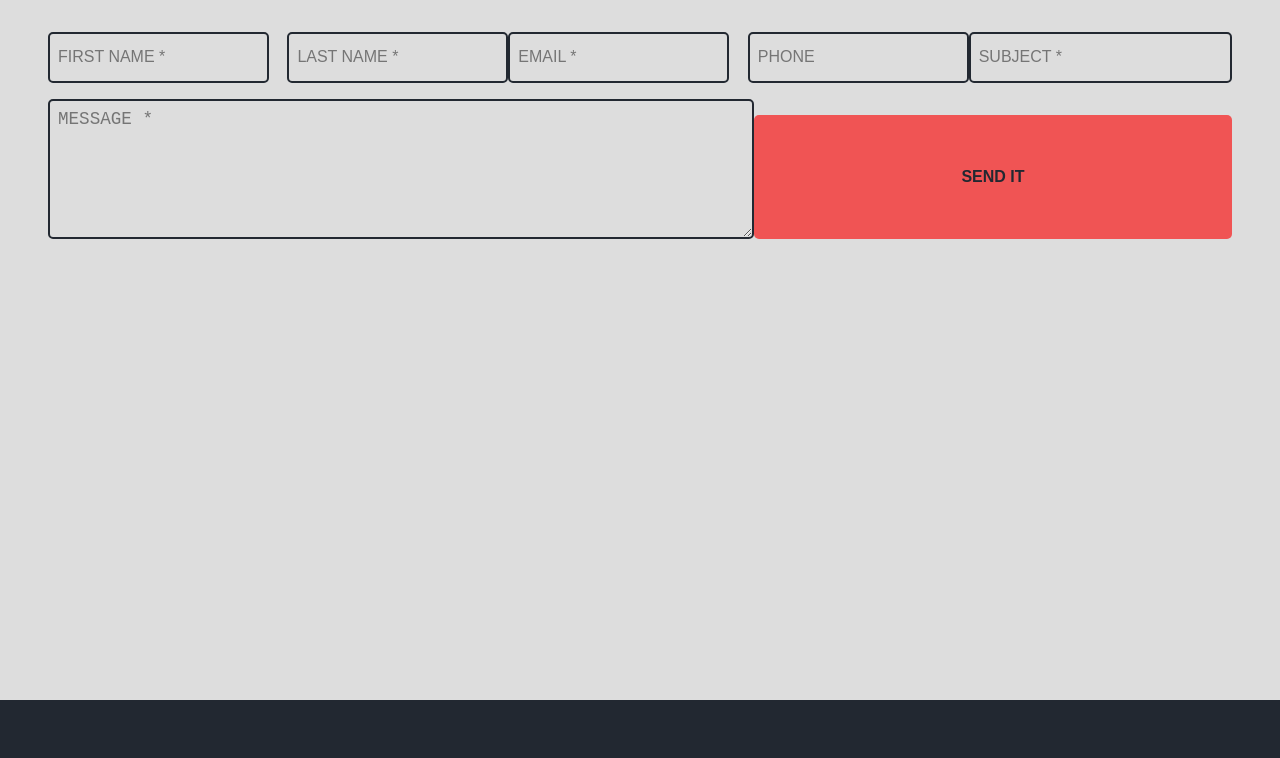
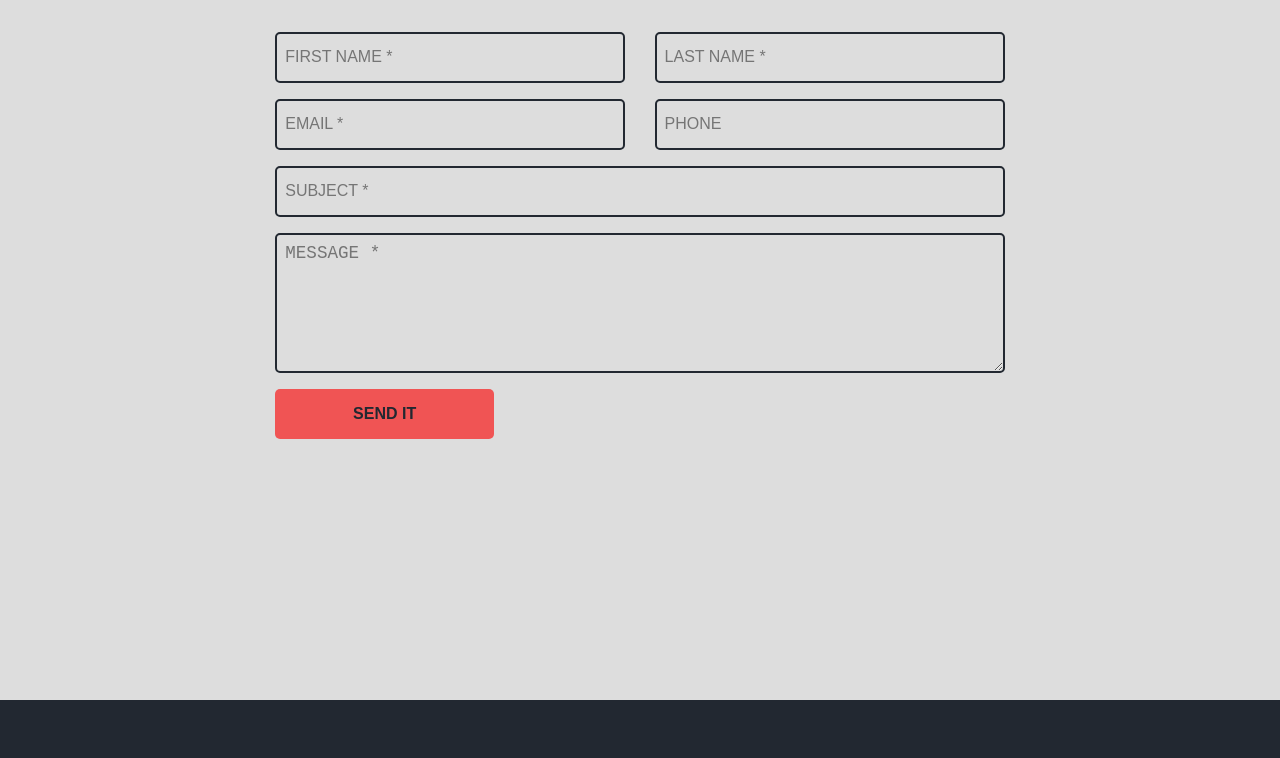
Before and after one commit to jymbocala/ca-portfolio, a plain HTML site: page src/pages/contact.html in a window 1280 px wide. Shown: the part 180-938 px from the top of the page. Drawn offline with Linux system fonts and the light colour scheme.

Commit message:
add media queries for contact page elements

```diff
--- a/src/pages/contact.html
+++ b/src/pages/contact.html
@@ -45,21 +45,61 @@
       <main>
         <section class="contact_form_wrapper">
           <h1>Let's build a thing</h1>
-          <form action="" name="Contact Jym Bocala">
+          <form action="" name="Contact Jym Bocala" id="contact_form">
             <div class="input_group">
-              <input type="text" name="firstname" placeholder="FIRST NAME *" class="border_primary"
-              required />
-              <input type="text" name="lastname" placeholder="LAST NAME *" class="border_primary" required />
+              <input
+                type="text"
+                name="firstname"
+                placeholder="FIRST NAME *"
+                class="border_primary"
+                required
+              />
+              <input
+                type="text"
+                name="lastname"
+                placeholder="LAST NAME *"
+                class="border_primary"
+                required
+              />
             </div>
             <div class="input_group">
-              <input type="email" name="email" placeholder="EMAIL *" class="border_primary" required />
-              <input type="number" name="phone" placeholder="PHONE" class="border_primary"/>
+              <input
+                type="email"
+                name="email"
+                placeholder="EMAIL *"
+                class="border_primary"
+                required
+              />
+              <input
+                type="number"
+                name="phone"
+                placeholder="PHONE"
+                class="border_primary"
+              />
             </div>
             <br />
-            <input type="text" name="subject" placeholder="SUBJECT *" class="border_primary"/>
-            <textarea name="message" id="message" cols="40" rows="8" placeholder="MESSAGE *" class="border_primary" required></textarea>
+            <input
+              type="text"
+              name="subject"
+              placeholder="SUBJECT *"
+              class="border_primary"
+            />
+            <textarea
+              name="message"
+              id="message"
+              cols="40"
+              rows="8"
+              placeholder="MESSAGE *"
+              class="border_primary"
+              required
+            ></textarea>
             <br />
-            <input type="submit" value="SEND IT" class="border_primary"/>
+            <input
+              type="submit"
+              value="SEND IT"
+              class="border_primary"
+              id="contact_submit_btn"
+            />
           </form>
         </section>
       </main>
--- a/src/styles/contact.scss
+++ b/src/styles/contact.scss
@@ -19,12 +19,12 @@ h1 {
   color: base.$dark;
 }
 
-form {
+#contact_form {
   display: flex;
   flex-wrap: wrap;
 
-  * {
-    flex-grow: 1;
+   * {
+    flex-basis: 100%;
   }
 }
 
--- a/src/styles/mediaqueries.scss
+++ b/src/styles/mediaqueries.scss
@@ -2,7 +2,8 @@
 
 /* === Small devices (portrait tablets and large phones) === */
 @media only screen and (min-width: 500px) {
-  main, footer {
+  main,
+  footer {
     padding: 0 2rem;
   }
 
@@ -18,10 +19,18 @@
 
 /* === Medium devices (landscape tablets) === */
 @media only screen and (min-width: 769px) {
-  // main {
-  //   background-color: #25ba25;
-  // }
+  main {
+    background-color: #25ba25;
+  }
 
+  /* Contact Page */
+  .contact_form_wrapper {
+    max-width: 80%;
+  }
+
+  #contact_submit_btn {
+    max-width: 30%;
+  }
 }
 
 /* === Large devices (laptops/desktops) === */
@@ -29,4 +38,9 @@
   main {
     background-color: #d31ca8;
   }
+
+  /* Contact Page */
+  .contact_form_wrapper {
+    max-width: 60%;
+  }
 }
--- a/src/styles/projects.scss
+++ b/src/styles/projects.scss
@@ -23,7 +23,7 @@
   margin: 2rem 0;
   background-color: base.$light;
   color: base.$dark;
-  border-radius: 10px;
+  border-radius: 8px;
   box-shadow: rgba(0, 0, 0, 0.24) 0px 3px 8px;
 
   &:first-of-type {
@@ -35,7 +35,7 @@
   width: 100%;
   aspect-ratio: 5 / 3;
   object-fit: cover;
-  border-radius: 10px 10px 0 0;
+  border-radius: 8px 8px 0 0;
 }
 
 .project_card_content {
@@ -81,7 +81,7 @@
     width: 100%;
     padding: 0 0.2rem;
     border: 2px solid base.$primary;
-    border-radius: 5px;
+    border-radius: 8px;
     background-color: base.$primary;
     color: base.$dark;
     font-weight: 600;
@@ -95,6 +95,6 @@
 
   #code_link_btn {
     background-color: transparent;
-    border-radius: 5px;
+    border-radius: 8px;
   }
 }
```
Also changed, not shown: src/styles/contact.css, src/styles/mediaqueries.css, src/styles/projects.css, 3 other files.
